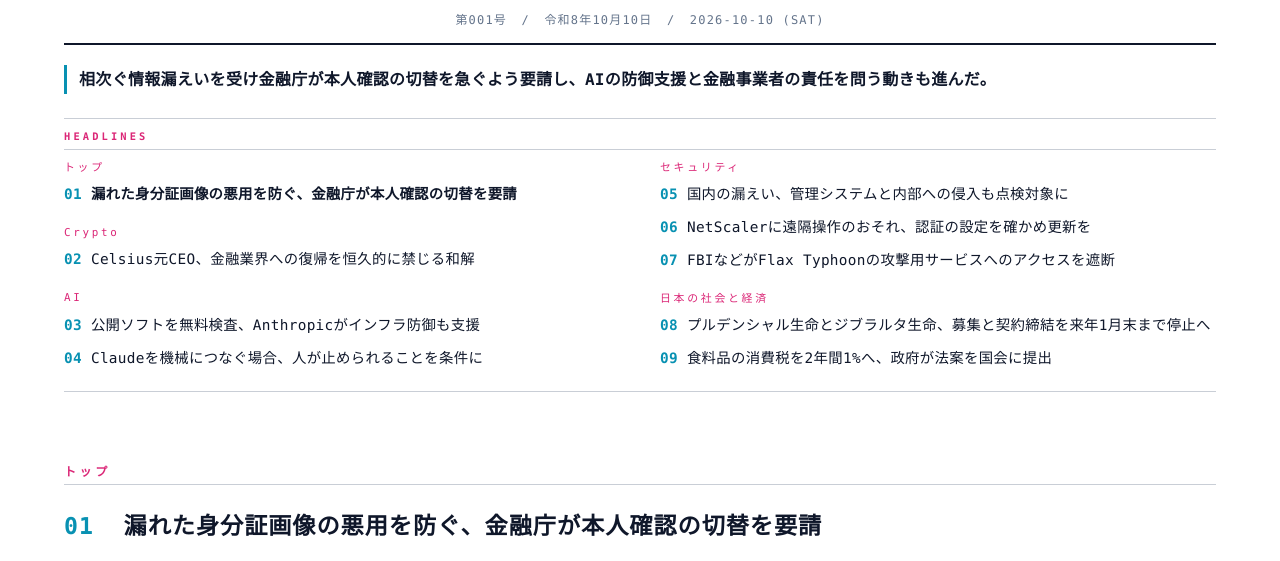
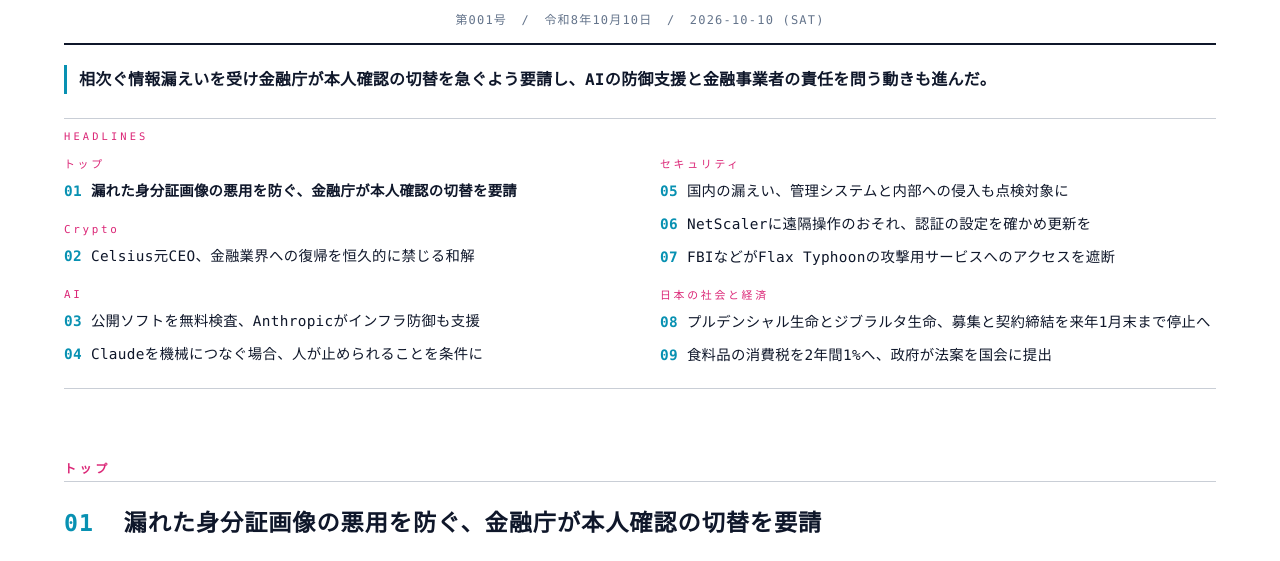
Before and after one commit to stardustdotbox/stardustdotbox.github.io, an Astro site: page /news/2026-10-10 in a window 1280 px wide. Shown: the part 224-785 px from the top of the page. Built offline with nearby package versions, Linux system fonts and the light colour scheme; Astro itself is replaced by a stand-in of ours; a web font is replaced by a local one.

Commit message:
星屑新報の HEADLINES の線が二重になったのを直す（#166）
サイト共通の .label（下線あり）が紙面の HEADLINES にも効いていたので、紙面の側の名前を headlines-label に変えた

Co-Authored-By: Claude Opus 5.5 <noreply@anthropic.com>

```diff
--- a/src/pages/news/[...id].astro
+++ b/src/pages/news/[...id].astro
@@ -47,7 +47,7 @@ const issue = String(number).padStart(3, '0');
     <p class="lead">{summary}</p>
 
     <nav class="headlines" aria-label="今日の見出し">
-      <p class="label">HEADLINES</p>
+      <p class="headlines-label">HEADLINES</p>
       <div class="groups">
         {tocGroups.map((g) => (
           <div class="group">
@@ -143,7 +143,8 @@ const issue = String(number).padStart(3, '0');
     border-top: 1px solid var(--line);
     border-bottom: 1px solid var(--line);
   }
-  .label {
+  /* サイト共通の .label（下線あり）とは別の名前にする（#166 で線が二重になったため） */
+  .headlines-label {
     margin: 0 0 0.25rem;
     font-size: 0.65rem;
     letter-spacing: 0.3em;
```
